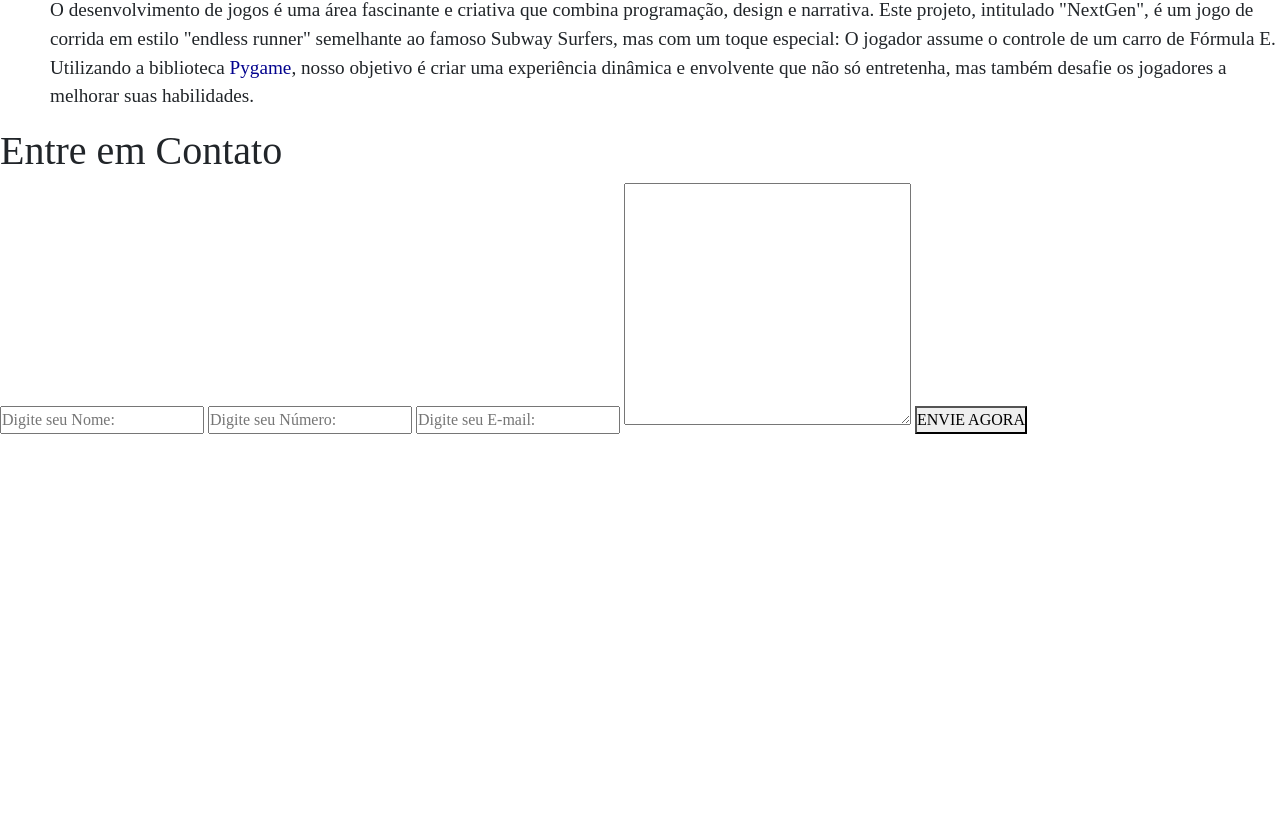
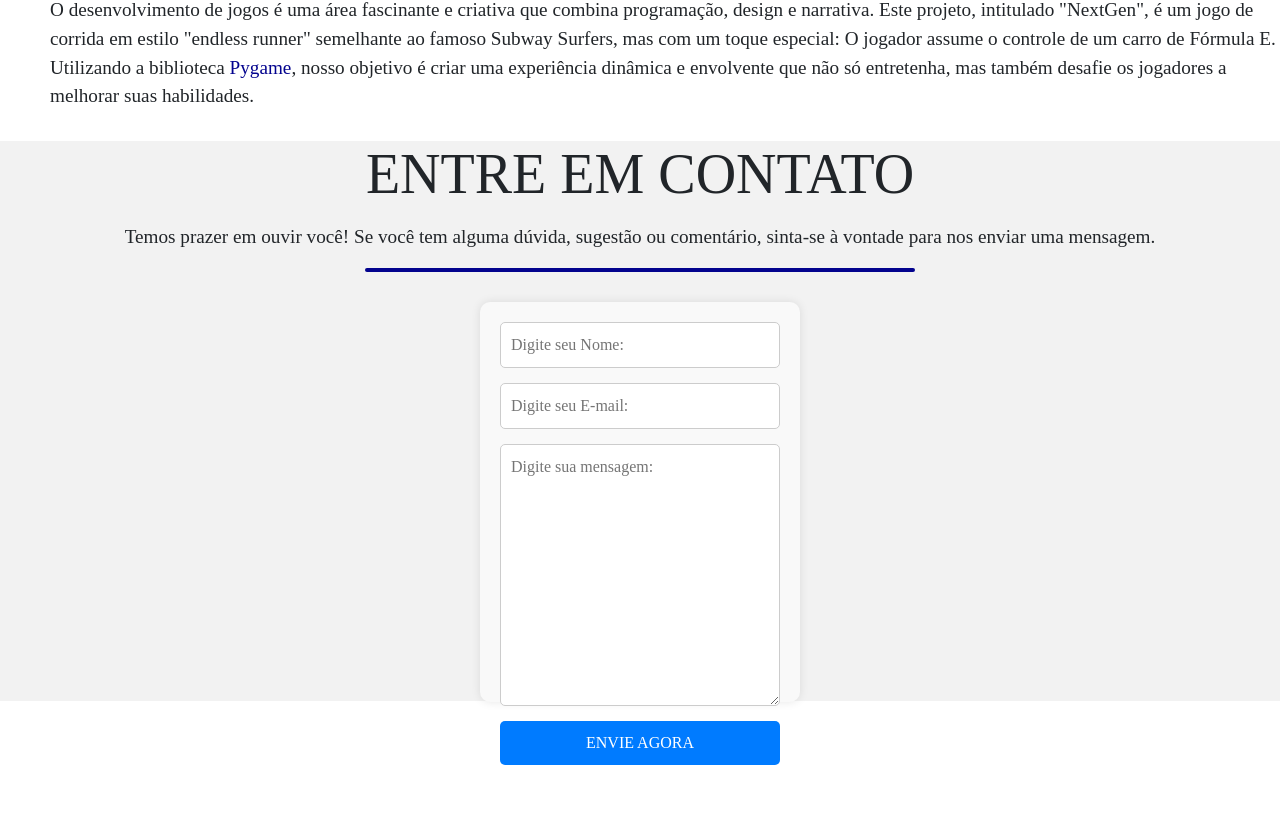
Before and after one commit to NeugeMa/projeto-FICAPS, a plain HTML site: page nextgen.html in a window 1280 px wide. Shown: the part 674-1500 px from the top of the page. Before the commit the page ends 1108 px from the top, so only its background shows below. Drawn offline with nearby package versions, Linux system fonts and the light colour scheme; a web font is replaced by a local one.

Commit message:
Adicionando contato à página de nextgen + informações sobre login/registro

```diff
--- a/CSS/nextgen.css
+++ b/CSS/nextgen.css
@@ -14,32 +14,62 @@ header {
     padding-top: 30px;
 }
 
-.tela {
+/* --------- */
+/* Conteúdo Contato */
+.container-contato {
     width: 100vw;
-    height: 60vh;
-    background-color: grey;
+    height: 70vh;
+    background-color: #f2f2f2;
+} .contato-banner h1 {
+    text-align: center;
+    font-size: 7vmin;
+    margin-top: 30px;
+    margin-bottom: 15px;
+} .contato-banner p {
+    text-align: center;
 }
 
-.tecnologia {
-    width: 100%;
-    height: 50vh; /* Utilizar 100vh quando estiver utilizando uma imagem */
-    background-color: grey;
-    background-position: cover;
-    background-repeat: no-repeat;
-    display: flex;
-    align-items: center;
+.forms-contato {
+    width: 25%;
+    height: 50vh;
+    margin: 0 auto;
+    margin-top: 30px;
+    padding: 20px;
+    background-color: #f9f9f9;
+    border-radius: 10px;
+    box-shadow: 0 0 10px rgba(0, 0, 0, 0.1);
 }
 
-.tecnologia-content {
-    width: 60%;
-    padding: 50px;
-    color: whitesmoke;
+.forms-contato form {
+    display: flex;
+    flex-direction: column;
 }
 
-.tecnologia-content h1 {
-    font-size: 5vmin;
-}   .tecnologia-content p {
-        margin-top: 20px;
-    }
+.forms-contato input,
+.forms-contato textarea {
+    margin-bottom: 15px;
+    padding: 10px;
+    border: 1px solid #ccc;
+    border-radius: 5px;
+    font-size: 16px;
+}
 
-/* --------- */
+.forms-contato input:focus,
+.forms-contato textarea:focus {
+    border-color: #007bff;
+    outline: none;
+}
+
+.forms-contato .btn-contato {
+    padding: 10px 8px;
+    background-color: #007bff;
+    color: #fff;
+    border: none;
+    border-radius: 5px;
+    cursor: pointer;
+    font-size: 16px;
+}
+
+.forms-contato .btn-contato:hover {
+    background-color: #0056b3;
+}
--- a/nextgen.html
+++ b/nextgen.html
@@ -28,7 +28,7 @@
                 <li><a href="/index.html">Home</a></li>
                 <li class="active"><a href="nextgen.html">NextGen</a></li>
                 <li> <a href="/projeto.html">Projeto</a></li>
-                <li class="btn-header"><a href=""></a>Login</li>
+                <li class="btn-header"><a href="/Users/login.html">Login</a></li>
             </ul>
         </nav>
 
@@ -38,7 +38,7 @@
             <div class="linha"></div>
             <h1>Corrida de Fórmula E </h1>
             <div>
-                <a href="#" class="btn-header" id="#conteudo-principal">Venha Conhecer</a>
+                <a href="#" class="btn-header">Venha Conhecer</a>
             </div>
         </div>
     </header>
@@ -51,40 +51,48 @@
     </section>
 
     <section class="container-contato">
+        <div class="contato-banner">
+            <div class="texto-contato">
+                <h1>ENTRE EM CONTATO</h1>
+                <h2></h2>
+                <p>Temos prazer em ouvir você! Se você tem alguma dúvida, sugestão ou comentário, sinta-se à vontade para nos enviar uma mensagem.</p>
+                <div class="linha"></div>
+            </div>
+
+            <div class="forms-contato">
                 <form action="#">
-            <h1>Entre em Contato</h1>
-
-            <div class="inputsWrapper">
-                <input type="text" placeholder="Digite seu Nome:" />
-                <input type="text" placeholder="Digite seu Número:" />
-                <input type="email" placeholder="Digite seu E-mail:" />
-                <textarea name="message" id="" cols="30" rows="10"></textarea>
-                <button class="btn-contato">ENVIE AGORA</button>
+                    <input type="text" placeholder="Digite seu Nome:" required />
+                    <input type="email" placeholder="Digite seu E-mail:" required />
+                    <textarea name="message" placeholder="Digite sua mensagem:" cols="30" rows="10" required></textarea>
+                    <button class="btn-contato" type="submit">ENVIE AGORA</button>
+                </form>
             </div>
-        </form>
+        </div>
     </section>
 
-
-
-    <!-- <footer>
-        <div class="footer-content">
+    <footer class="container-footer">
+        <div class="footer-page">
             <div class="footer-img">
                 <a href="https://github.com/NeugeMa/projeto-FICAPS">
                     <img src="/img/github.png" alt="Logo-Github">
                 </a>
+
                 <a href="https://www.linkedin.com/in/neugema/">
                     <img src="/img/linkedin.png" alt="Logo-Linkedin">
                 </a>
                 </div>
 
             <div class="footer-links">
-                    <a href="/Projeto/criadores.html">SOBRE NÓS</a> | <a href="/Projeto/projeto.html">PROJETO</a> | <a href="#">REGISTRO</a>
+                <a href="criadores.html">SOBRE NÓS</a> | <a href="projeto.html">PROJETO</a> | <a
+                        href="/Users/registro.html">REGISTRO</a>
             </div>
+
             <div class="footer-termos">
                 <span>Termos de uso @FICAPS</span>
             </div>
         </div>
-    </footer>  -->
+    </footer>
+
     <!-- Chamada Bootstrap JS -->
     <script src="https://cdn.jsdelivr.net/npm/bootstrap@5.3.3/dist/js/bootstrap.bundle.min.js" integrity="sha384-YvpcrYf0tY3lHB60NNkmXc5s9fDVZLESaAA55NDzOxhy9GkcIdslK1eN7N6jIeHz" crossorigin="anonymous"></script>
     <script src="/JS/global.js"></script>
```
Lines whose indentation alone changed are shown as unchanged.
